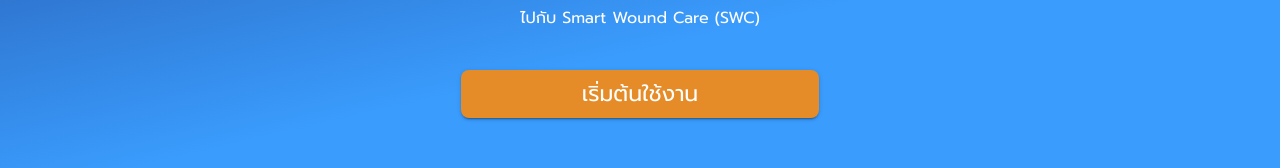
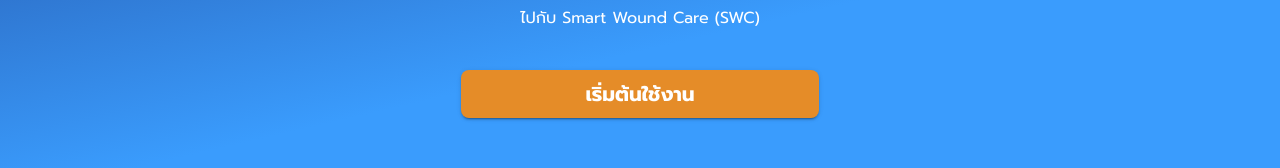
Before and after one commit to ArthitDev/SWC-APP-Deploy, a Next.js app: page / in a window 1280 px wide. Shown: the part 458-626 px from the top of the page. Built offline with nearby package versions, Linux system fonts and the light colour scheme; no server answers.

Commit message:
Update Landing.tsx

```diff
--- a/src/components/landing/Landing.tsx
+++ b/src/components/landing/Landing.tsx
@@ -74,8 +74,8 @@
             fullWidth
             text="เริ่มต้นใช้งาน"
             sx={{
-              fontWeight: 'regular',
-              fontSize: '22px',
+              fontWeight: 'bold',
+              fontSize: '20px',
               mt: 5,
               mb: 2,
               p: 3,
```
